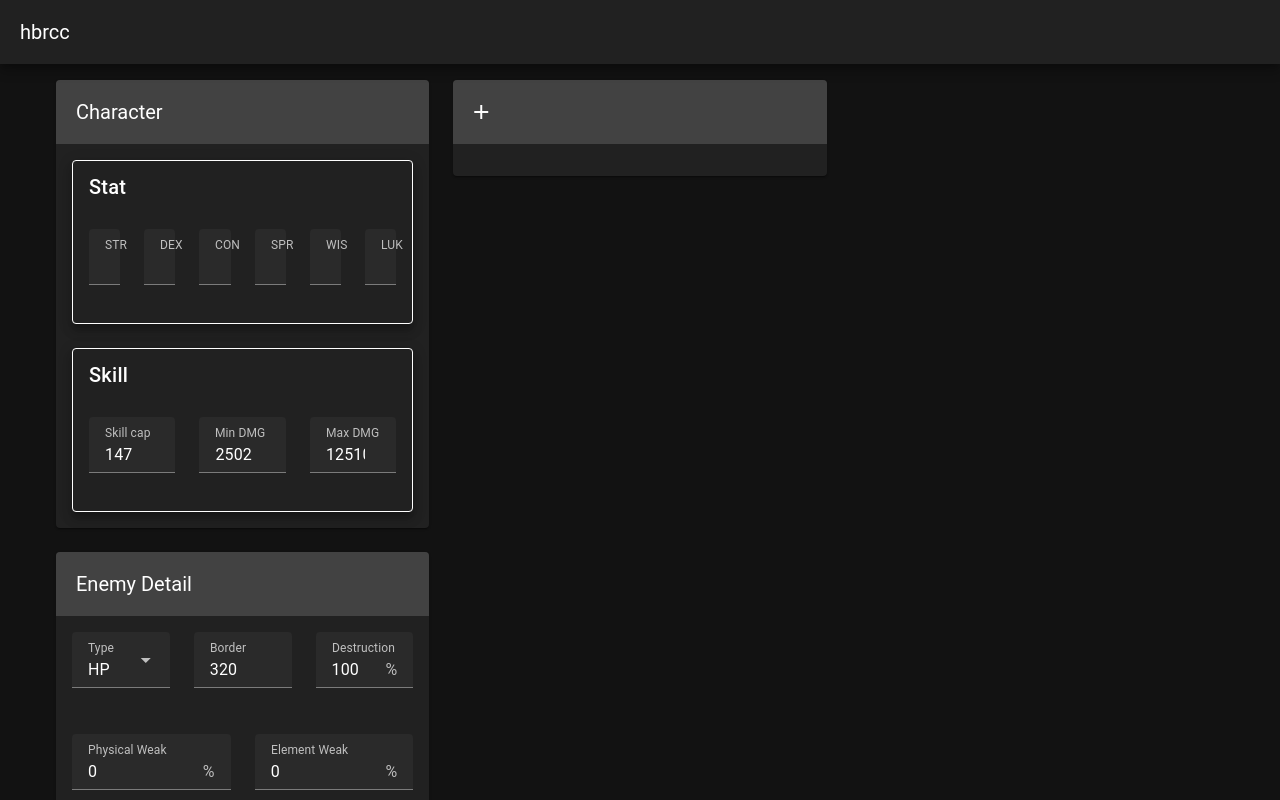
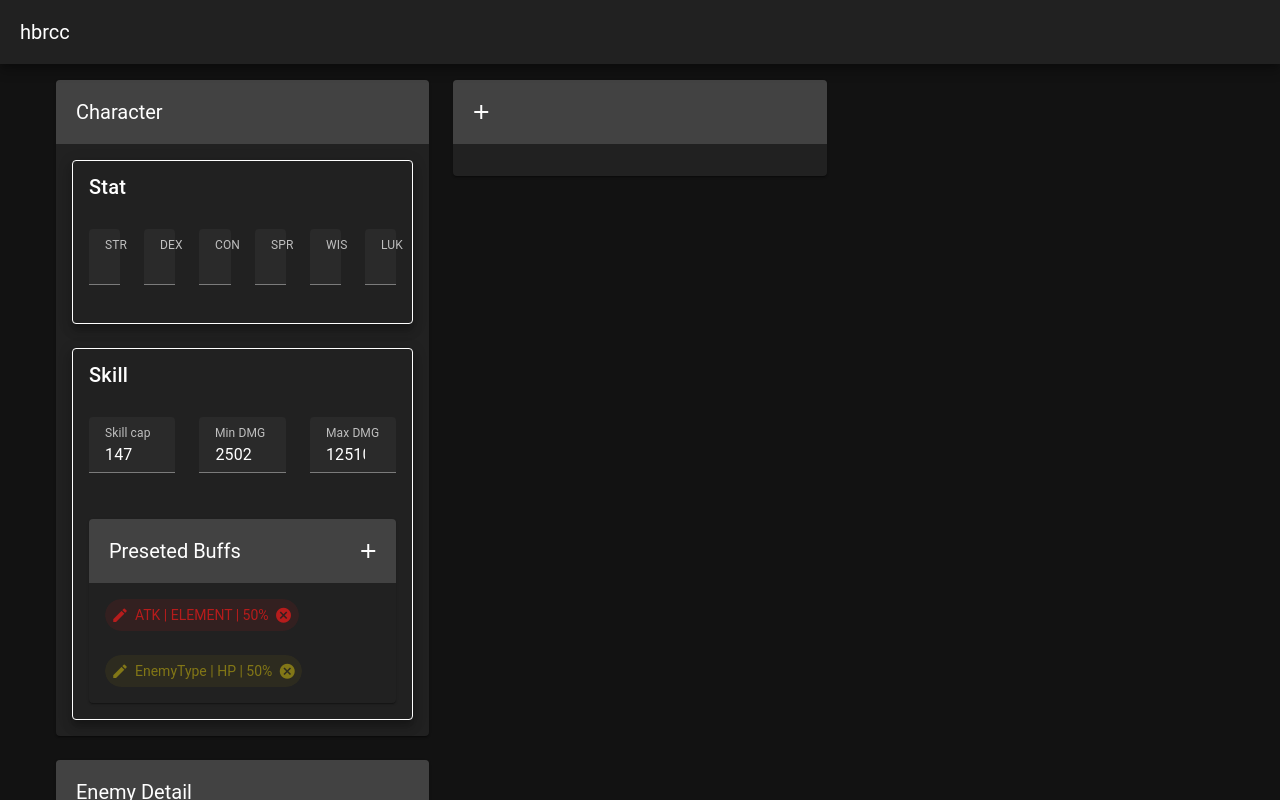
Before and after one commit to TWT233/hbrcc, a Vue app: page / in a window 1280 px wide. Shown: the top 800 px of the page. Built offline with nearby package versions, Linux system fonts and the light colour scheme.

Commit message:
mod callback

```diff
--- a/src/components/selector/EditorSkill.vue
+++ b/src/components/selector/EditorSkill.vue
@@ -1,7 +1,8 @@
-<script setup lang="ts">
+<script lang="ts" setup>
 import {defineEmits, defineProps} from "vue";
 
 import {Skill} from "@/components/model/skill";
+import ViewMod from "@/components/selector/ViewMod.vue";
 
 
 const props = defineProps<{
@@ -13,10 +14,17 @@ const emit = defineEmits<{
     skill: Skill,
   ]
 }>()
+
+function addMod() {
+}
+
+function deleteMod(ii, index) {
+  ii.splice(index, 1)
+}
 </script>
 
 <template>
-  <v-card elevation="8" variant="outlined" title="Skill">
+  <v-card elevation="8" title="Skill" variant="outlined">
     <v-container>
       <v-row>
         <v-col>
@@ -29,6 +37,11 @@ const emit = defineEmits<{
           <v-text-field v-model="skill.bar[1]" label="Max DMG" type="number"></v-text-field>
         </v-col>
       </v-row>
+      <v-row>
+        <v-col>
+          <ViewMod v-model:mods="skill.presetModifiers" title="Preseted Buffs"></ViewMod>
+        </v-col>
+      </v-row>
     </v-container>
   </v-card>
 </template>
```
